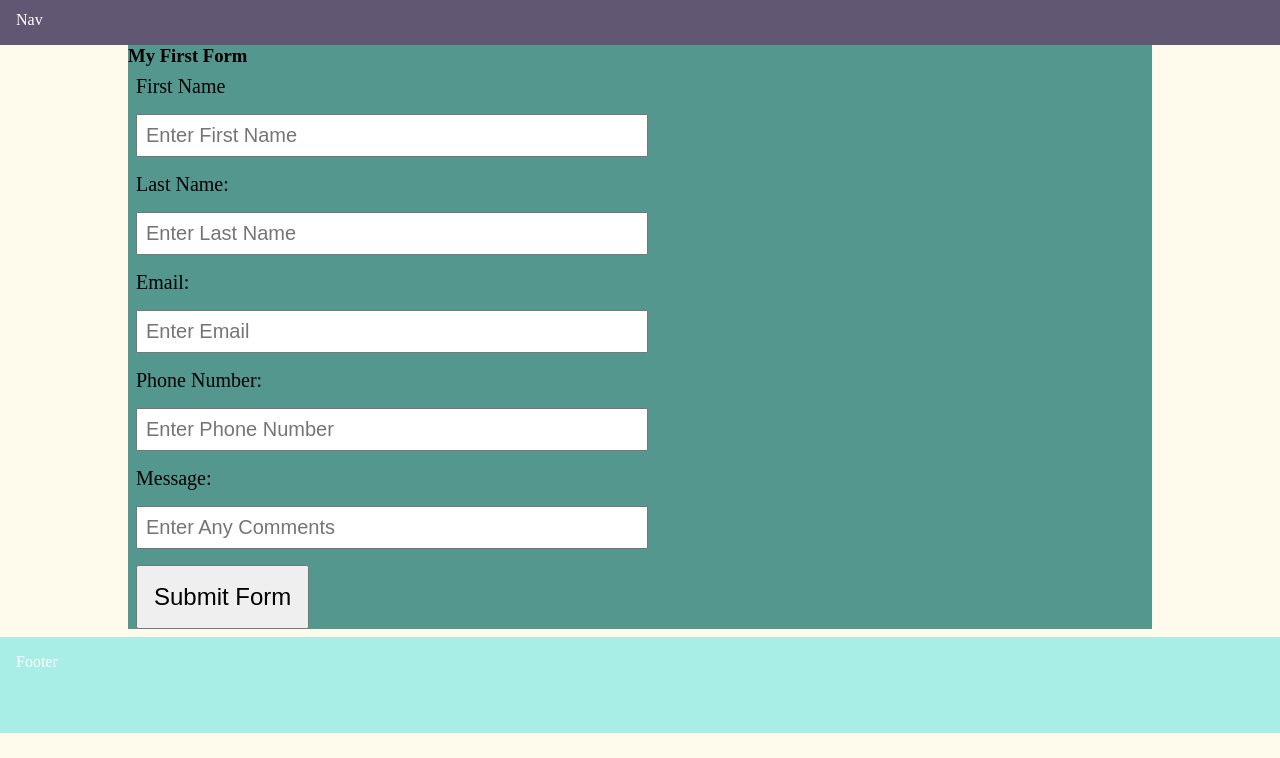
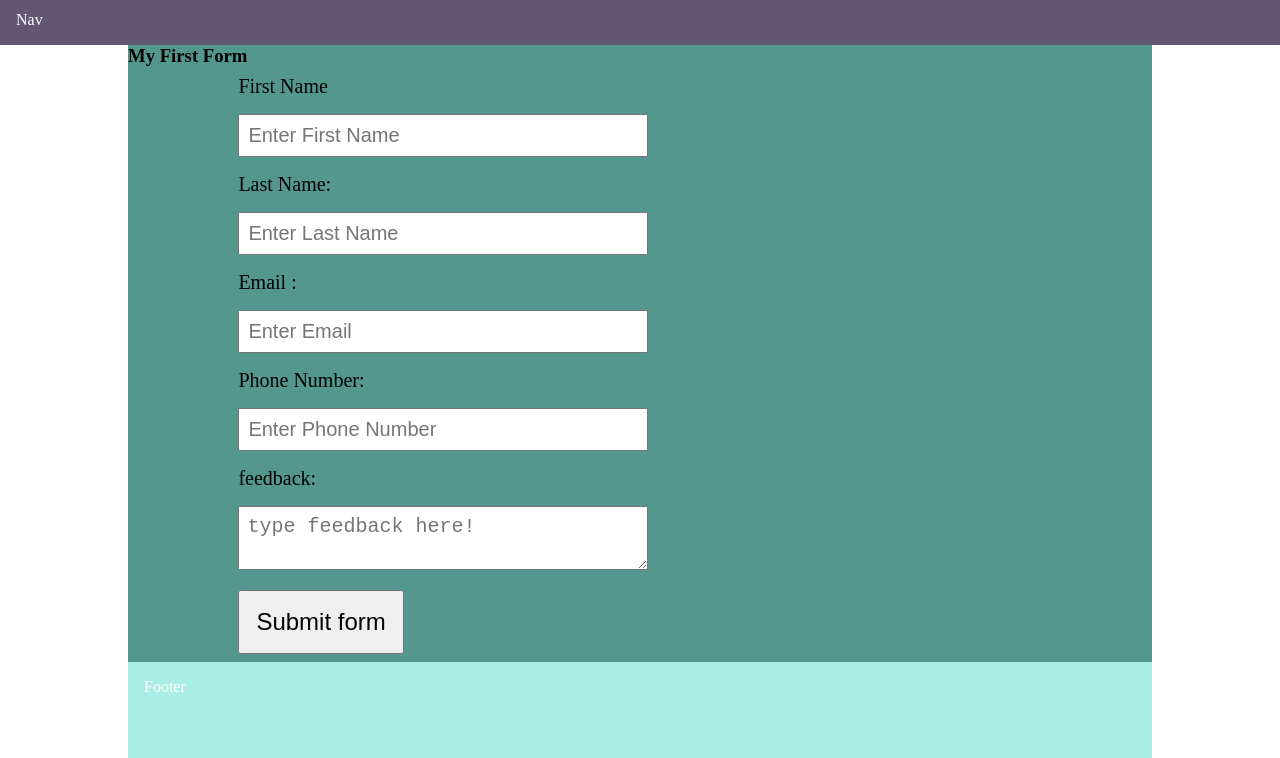
Before and after one commit to Sumit4522/Web-2-3rd-hour, a plain HTML site: page contactforms.html in a window 1280 px wide. Shown: the part 74-832 px from the top of the page. Before the commit the page ends 807 px from the top, so only its background shows below. Drawn offline with Linux system fonts and the light colour scheme.

Commit message:
Add files via upload

```diff
--- a/contactforms.html
+++ b/contactforms.html
@@ -52,6 +52,20 @@
             font-size: 1.25rem;
             width: 50%;
         }
+        input[type=tel] {
+            padding: .5rem;
+            margin: .5rem;
+            font-size: 1.25rem;
+            width: 50%;
+        }
+        input[type=email] {
+            padding: .5rem;
+            margin: .5rem;
+            font-size: 1.25rem;
+            width: 50%;
+
+        }
+
         input[type=submit] {
             display: block;
             padding: 1rem;
@@ -59,8 +73,22 @@
             margin: .5rem;
         }
         body{
-            background-color: #FEFAEC ;
+            background: white;
         }
+        textarea{
+
+            padding: .5rem;
+            margin: .5rem;
+            font-size: 1.25rem;
+            width: 50%;
+        }
+
+
+            }
+
+
+
+
 
 
 
@@ -88,6 +116,8 @@
     <!-- Main page body here. Use container or DIV -->
     <div class="container">
         <h3>My First Form</h3>
+        <div class="container">
+
             <form name="myform" action="#">
                 <label for="fname">First Name</label>
                 <input type="text" name="fname" placeholder="Enter First Name">
@@ -95,17 +125,32 @@
                 <label for="lname">Last Name:</label>
                 <input type="text" name="lname" placeholder="Enter Last Name">
 
-            <label for="lname">Email:</label>
-            <input type="text" name="Email" placeholder="Enter Email">
+
+                <label for="lname">Email :</label>
+                <input type="Email" name="lname" placeholder="Enter Email ">
 
                 <label for="lname">Phone Number:</label>
-            <input type="text" name="Phone Number" placeholder="Enter Phone Number">
+                <input type="tel" name="lname" placeholder="Enter Phone Number ">
 
-            <label for="lname">Message:</label>
-            <input type="text" name="Message" placeholder="Enter Any Comments">
 
-            <input type="submit" name="submit" value="Submit Form">
+                <label for="message">feedback:</label>
+
+                <form action="/action_page.php">
+                  <textarea name="message"  placeholder="type feedback here!"></textarea>
+
+
+
+
+
+
+                <input type="submit" name="submit" value="Submit form">
             </form>
+
+
+
+
+
+
 
 
 
```
Lines whose indentation alone changed are shown as unchanged.
